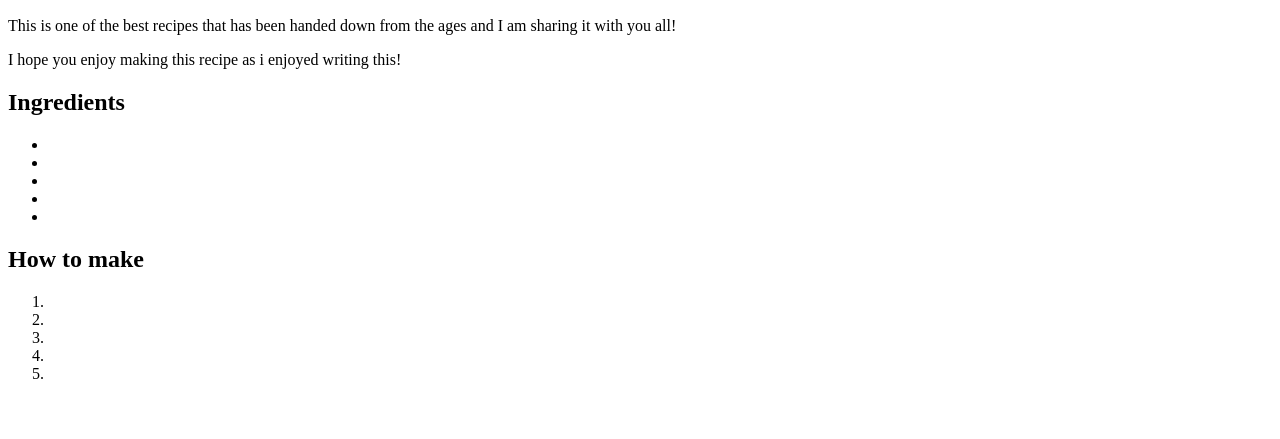
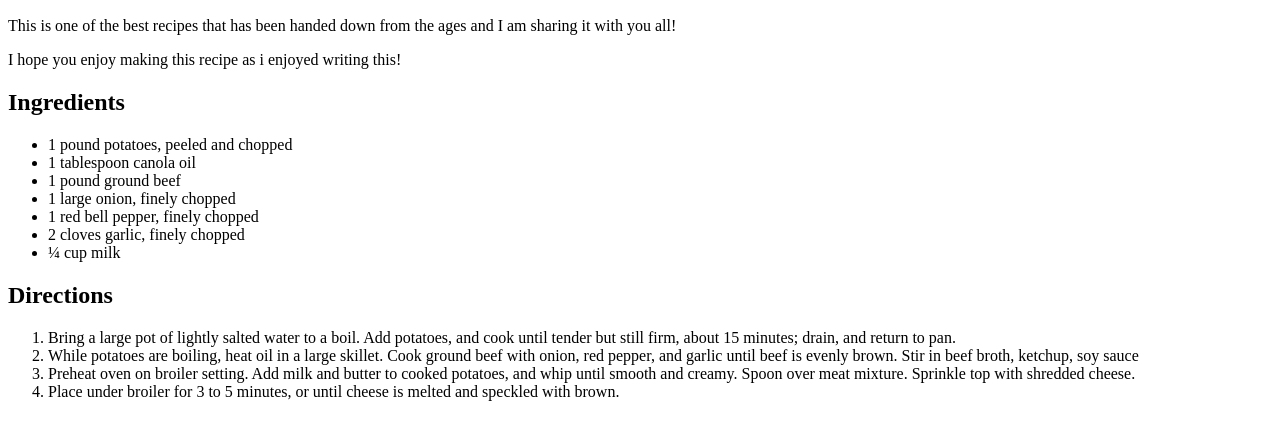
Before and after one commit to Bertieboi56/Odin_Recipes, a plain HTML site: page Recipes/sheperdspie.html in a window 1280 px wide. Shown: the part 99-538 px from the top of the page. Drawn offline with Linux system fonts and the light colour scheme.

Commit message:
Added words to lists

```diff
--- a/Recipes/sheperdspie.html
+++ b/Recipes/sheperdspie.html
@@ -18,21 +18,34 @@
         <h2>Ingredients</h2>
 
         <ul>
-            <li></li>
-            <li></li>
-            <li></li>
-            <li></li>
-            <li></li>
+            <li>1 pound potatoes, peeled and chopped</li>
+            <li>1 tablespoon canola oil</li>
+            <li>1 pound ground beef</li>
+            <li>1 large onion, finely chopped</li>
+            <li>1 red bell pepper, finely chopped</li>
+            <li>2 cloves garlic, finely chopped</li>
+            <li>¼ cup milk</li>
+
         </ul>
 
-        <h2>How to make</h2>
+        <h2>Directions</h2>
 
         <ol>
-            <li></li>
-            <li></li>
-            <li></li>
-            <li></li>
-            <li></li>
+            <li>Bring a large pot of lightly salted water to a boil. Add potatoes, and cook until
+                tender but still firm, about 15 minutes; drain, and return to pan.
+            </li>
+
+            <li>While potatoes are boiling, heat oil in a large skillet. Cook ground beef with onion, red pepper, and garlic until
+                beef is evenly brown. Stir in beef broth, ketchup, soy sauce
+            </li>
+
+            <li>Preheat oven on broiler setting. Add milk and butter to cooked potatoes, and whip until smooth and
+                creamy. Spoon over meat mixture. Sprinkle top with shredded cheese.
+            </li>
+
+            <li>Place under broiler for 3 to 5
+                minutes, or until cheese is melted and speckled with brown.
+            </li>
         </ol>
 
 
```
